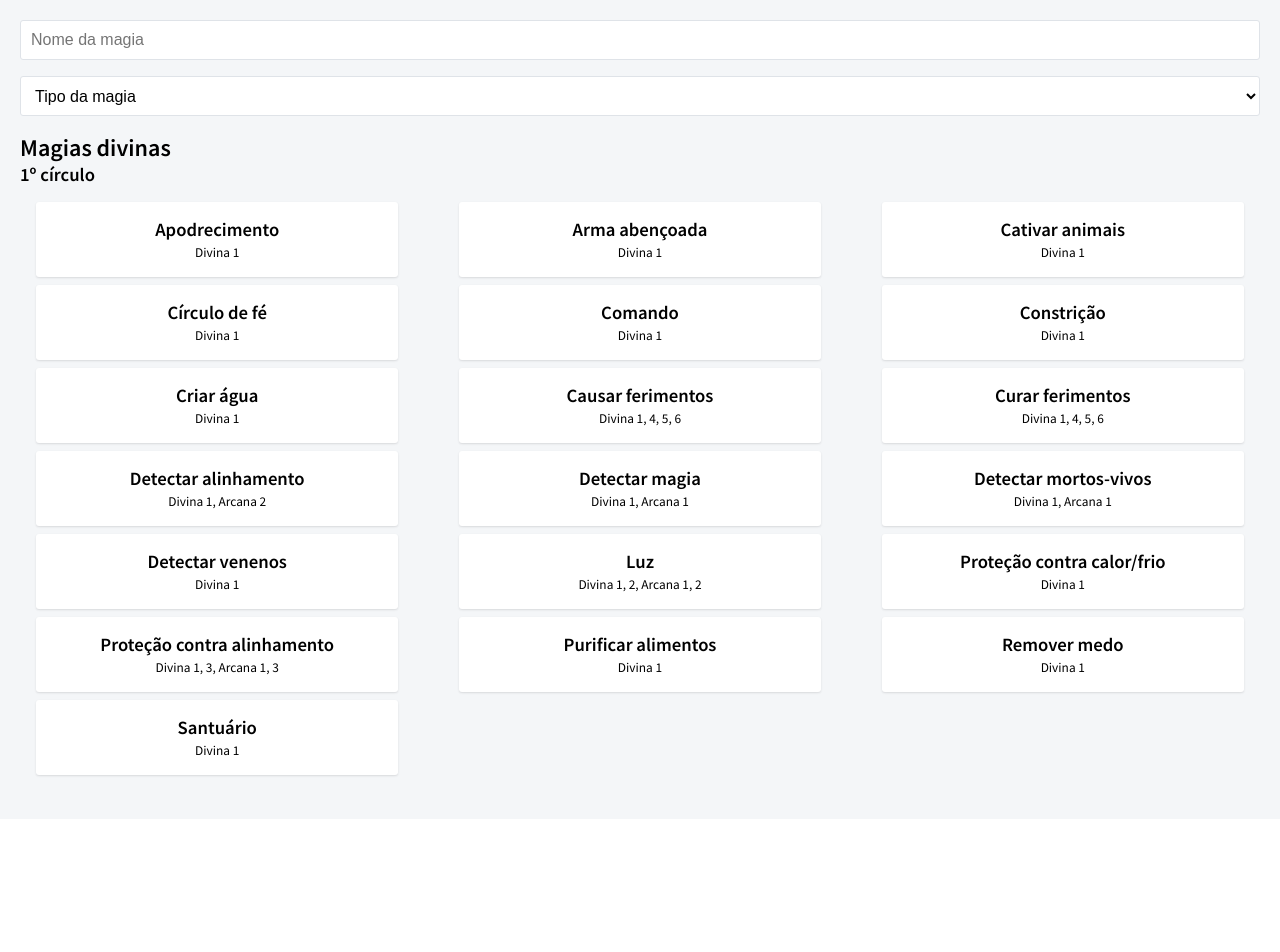
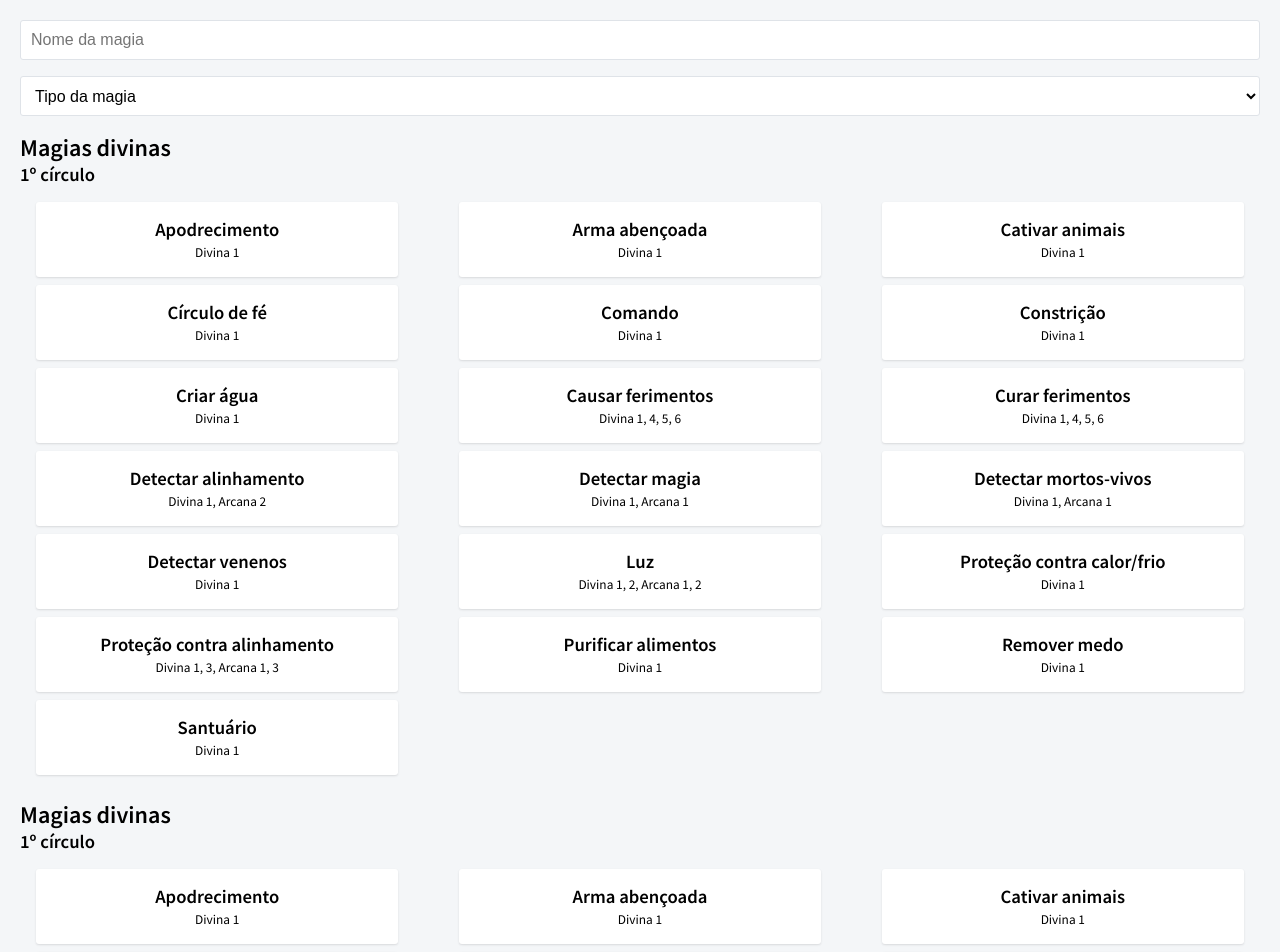
Before and after one commit to hack-and-slash/spellbook, a React (Create React App) app: page / in a window 1280 px wide. Shown: the top 952 px of the page. Before the commit the page ends 819 px from the top, so only its background shows below. Built offline with nearby package versions, Linux system fonts and the light colour scheme.

Commit message:
render arcane spells list

```diff
--- a/src/containers/Spells/Spells.tsx
+++ b/src/containers/Spells/Spells.tsx
@@ -1,11 +1,11 @@
 import React, { useState } from 'react';
 
 import { Spell } from 'src/models/spell';
-
 import SpellSearchFilter from './models/SpellSearchFilter';
 import SpellsSearchForm from './components/SpellsSearchForm';
 import SpellCards from './components/SpellCards';
 import SpellCarousel from './components/SpellCarousel';
+import { holySpellBook, arcaneSpellBook } from 'src/spells/types';
 
 const Spells = () => {
   const [searchFilter, setSearchFilter] = useState<SpellSearchFilter>({
@@ -34,6 +34,17 @@ const Spells = () => {
         <SpellCards
           searchFilter={searchFilter}
           handleCurrentSpellChange={handleCurrentSpellChange}
+          list={holySpellBook}
+          title="Magias divinas"
+        />
+      )}
+
+      {(searchFilter.type === 'arcane' || searchFilter.type === '') && (
+        <SpellCards
+          searchFilter={searchFilter}
+          handleCurrentSpellChange={handleCurrentSpellChange}
+          list={arcaneSpellBook}
+          title="Magias arcanas"
         />
       )}
 
```
